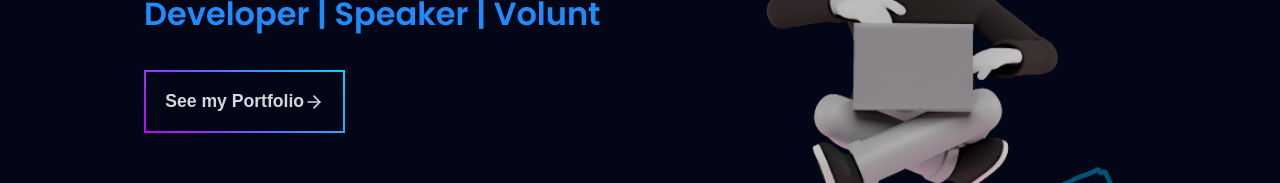
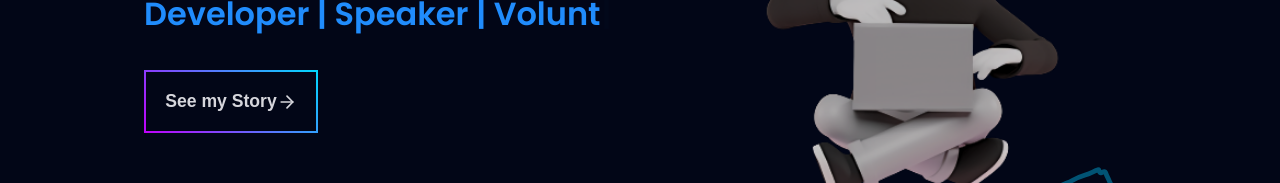
Before and after one commit to Saravanakumar2003/Portfolio, a Next.js app: page / in a window 1280 px wide. Shown: the part 489-672 px from the top of the page. Built offline with nearby package versions, Linux system fonts and the light colour scheme; no server answers.

Commit message:
Story of Saravana

```diff
--- a/src/components/Home/index.tsx
+++ b/src/components/Home/index.tsx
@@ -37,9 +37,9 @@ export function HomeHero() {
           </h2>
 
           <div className="button">
-            <Link href={'#projects'}>
+            <Link href="https://storyofsaravana.vercel.app/">
               <ButtonPrimary>
-                  <b>See my Portfolio</b>
+                  <b>See my Story</b>
                   <FiArrowRight style={{ marginBottom: '-0.3rem' }} size={20} />
               </ButtonPrimary>
             </Link>
--- a/src/pages/project/[id].tsx
+++ b/src/pages/project/[id].tsx
@@ -72,7 +72,6 @@ export default function Projeto({ project }: ProjectProps) {
       </S.Banner>
 
       <S.DescriptionProject>
-        <div className="description">
           <Title>
             Project
             <span>
@@ -80,7 +79,6 @@ export default function Projeto({ project }: ProjectProps) {
             </span>
           </Title>
           <p style={{ textAlign: "justify" }}>{project.description}</p>
-        </div>
       </S.DescriptionProject>
 
       <S.Tags>
```
Also changed, not shown: 1 other file (tests, documents, lock files or other folders).
